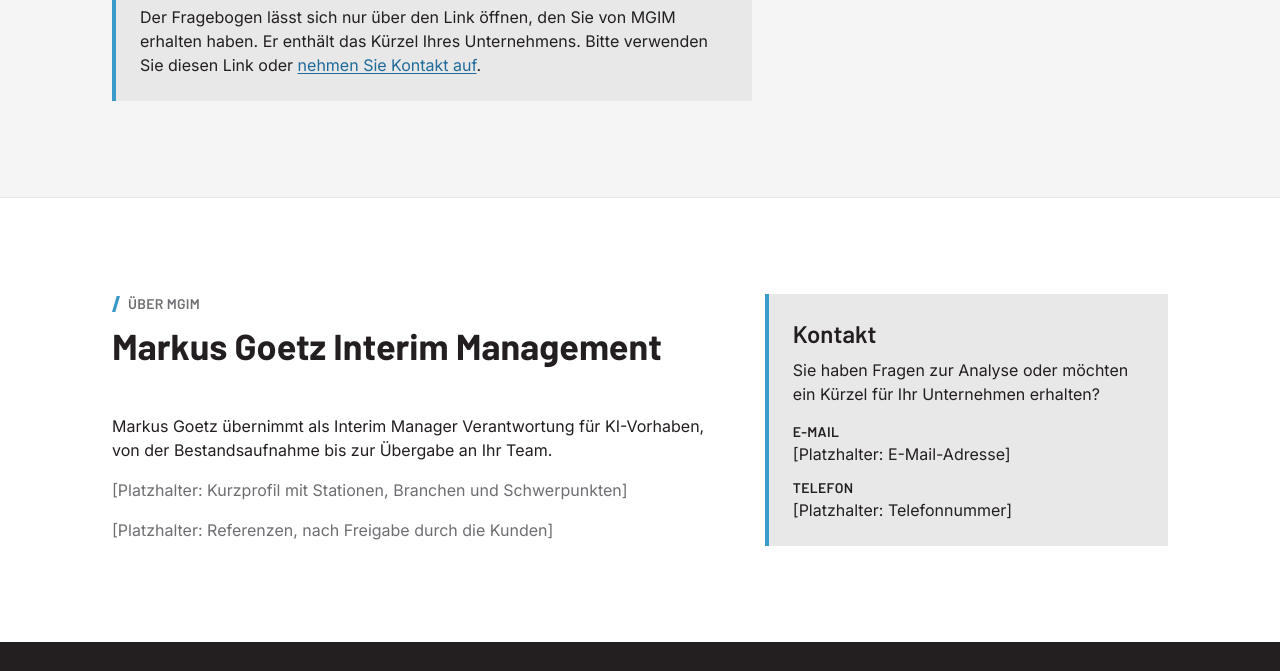
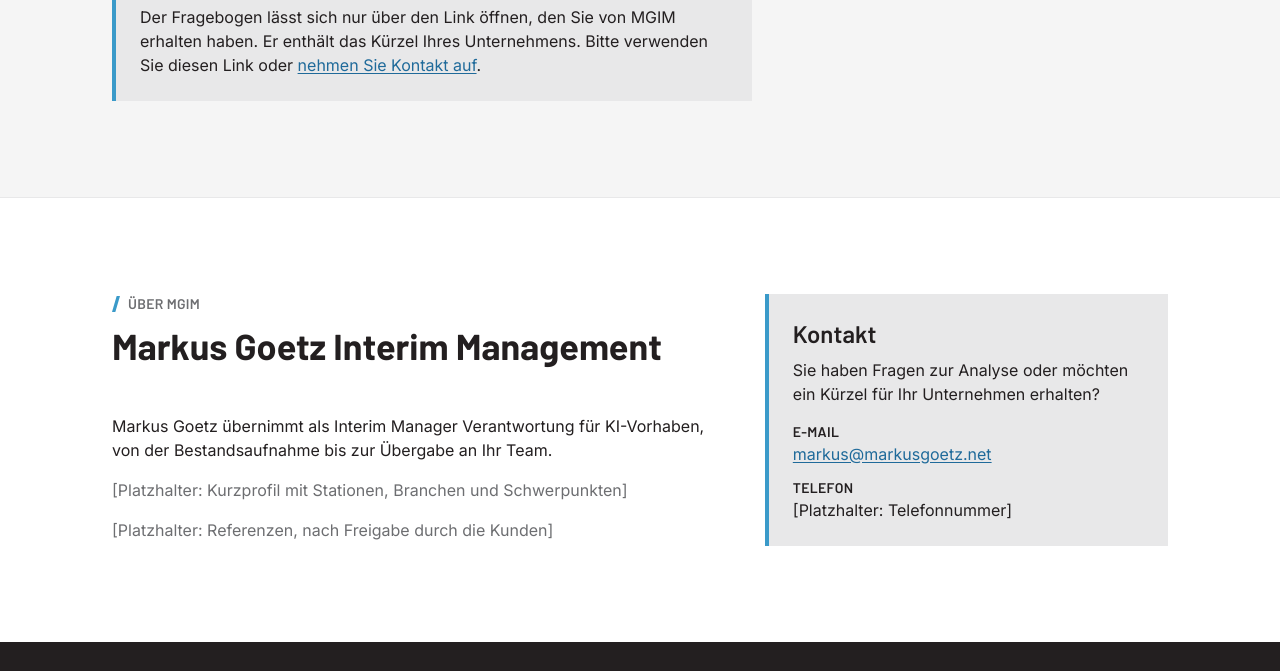
Before and after one commit to mgoetz2709/first-, an Astro site in the folder reifegrad-analyse/: page / in a window 1280 px wide. Shown: the part 3929-4600 px from the top of the page. Built offline with nearby package versions, Linux system fonts and the light colour scheme; Astro itself is replaced by a stand-in of ours.

Commit message:
Reifegrad-Analyse: E-Mail-Adresse im Kontaktblock eintragen
Ersetzt den Platzhalter durch die Kontaktadresse und gibt sie als
mailto-Link aus.

Co-Authored-By: Claude Fable 5.2 <noreply@anthropic.com>
Claude-Session: https://claude.ai/code/session_01P3kQtWy8qkrc1CDAXwpGQj

```diff
--- a/reifegrad-analyse/src/components/UeberMgim.astro
+++ b/reifegrad-analyse/src/components/UeberMgim.astro
@@ -20,7 +20,7 @@ const istPlatzhalter = (t: string) => t.startsWith('[');
           ueber.kontakt.map((k) => (
             <div>
               <dt class="label !text-near-black">{k.label}</dt>
-              <dd>{k.wert}</dd>
+              <dd>{k.wert.includes('@') ? <a href={`mailto:${k.wert}`}>{k.wert}</a> : k.wert}</dd>
             </div>
           ))
         }
--- a/reifegrad-analyse/src/data/inhalte.ts
+++ b/reifegrad-analyse/src/data/inhalte.ts
@@ -106,7 +106,7 @@ export const ueber = {
   kontaktTitel: 'Kontakt',
   kontaktText: 'Sie haben Fragen zur Analyse oder möchten ein Kürzel für Ihr Unternehmen erhalten?',
   kontakt: [
-    { label: 'E-Mail', wert: '[Platzhalter: E-Mail-Adresse]' },
+    { label: 'E-Mail', wert: 'markus@markusgoetz.net' },
     { label: 'Telefon', wert: '[Platzhalter: Telefonnummer]' },
   ],
 };
```
